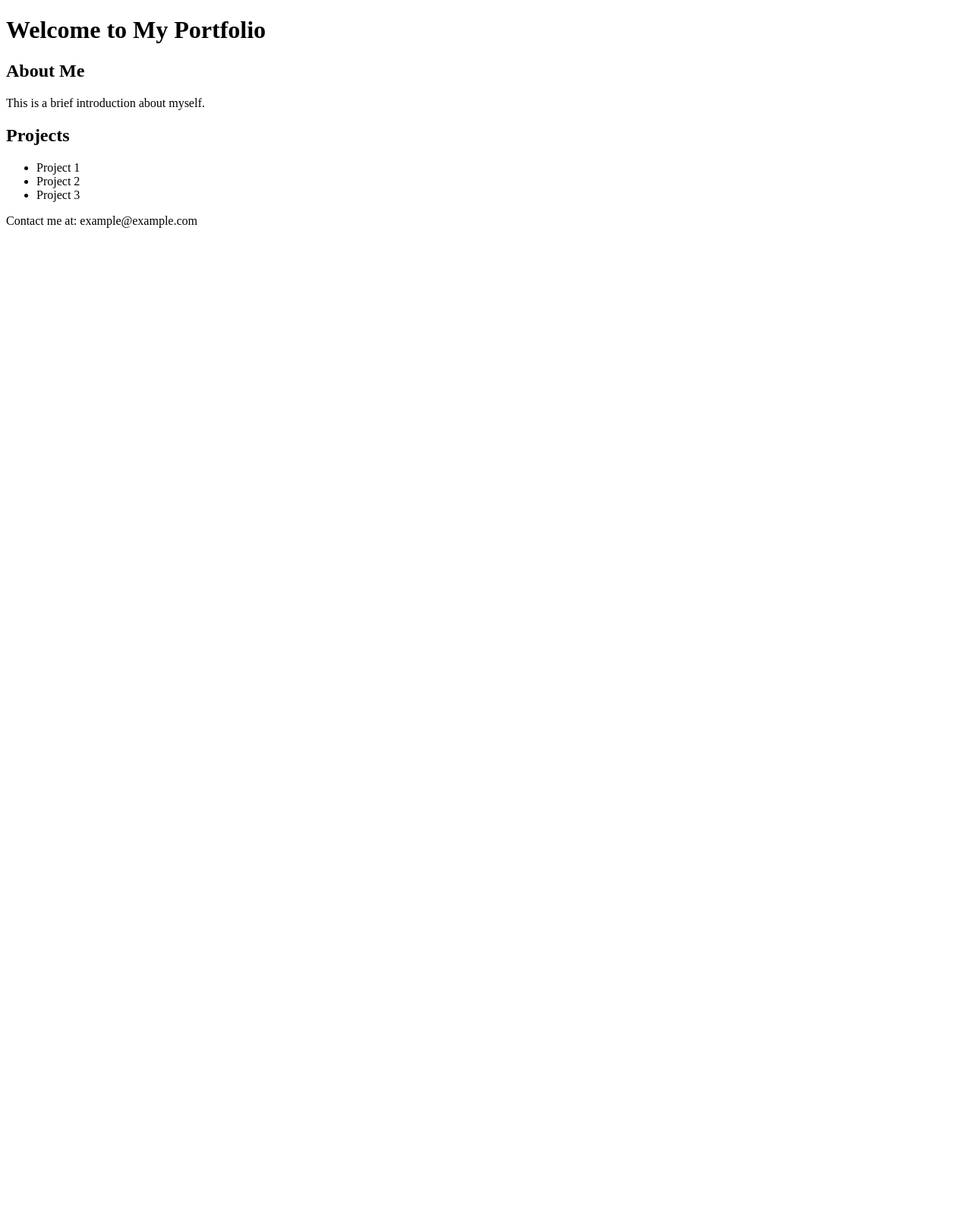
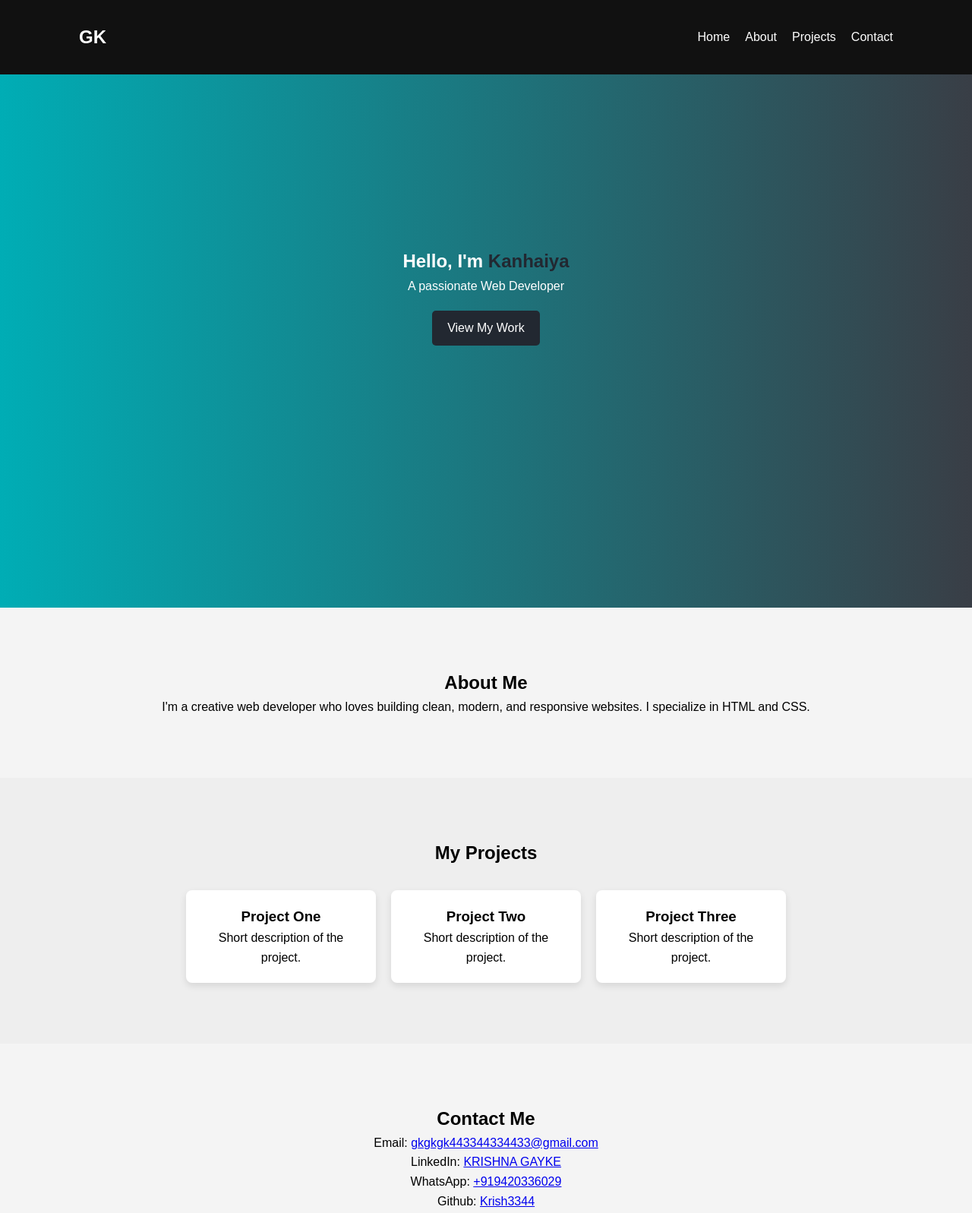
Before and after one commit to Krish3344/MY-Portfolio1, a plain HTML site: page index.html in a window 1280 px wide. Shown: the top 1597 px of the page at 76% size. Before the commit the page ends 800 px from the top, so only its background shows below. Drawn offline with Linux system fonts and the light colour scheme; files that its build step writes are made by us from their sources.

Commit message:
Update index.html with new content

```diff
--- a/index.html
+++ b/index.html
@@ -2,30 +2,72 @@
 <html lang="en">
 <head>
     <meta charset="UTF-8">
+    <title>Kanhaiya | Portfolio</title>
+    <link rel="stylesheet" href="style.css">
     <meta name="viewport" content="width=device-width, initial-scale=1.0">
-    <title>My Portfolio</title>
-    <link rel="stylesheet" href="styles.css">
 </head>
 <body>
+
+    <!-- Header -->
     <header>
-        <h1>Welcome to My Portfolio</h1>
+        <nav>
+            <h1 class="logo">GK</h1>
+            <ul>
+                <li><a href="#home">Home</a></li>
+                <li><a href="#about">About</a></li>
+                <li><a href="#projects">Projects</a></li>
+                <li><a href="#contact">Contact</a></li>
+            </ul>
+        </nav>
     </header>
-    <main>
-        <section>
-            <h2>About Me</h2>
-            <p>This is a brief introduction about myself.</p>
-        </section>
-        <section>
-            <h2>Projects</h2>
-            <ul>
-                <li>Project 1</li>
-                <li>Project 2</li>
-                <li>Project 3</li>
-            </ul>
-        </section>
-    </main>
+
+    <!-- Hero Section -->
+    <section id="home" class="hero">
+        <div class="hero-content">
+            <h2>Hello, I'm <span>Kanhaiya</span></h2>
+            <p>A passionate Web Developer</p>
+            <a href="#projects" class="btn">View My Work</a>
+        </div>
+    </section>
+
+    <!-- About Section -->
+    <section id="about" class="about">
+        <h2>About Me</h2>
+        <p>I'm a creative web developer who loves building clean, modern, and responsive websites. I specialize in HTML and CSS.</p>
+    </section>
+
+    <!-- Projects Section -->
+    <section id="projects" class="projects">
+        <h2>My Projects</h2>
+        <div class="project-container">
+            <div class="project-card">
+                <h3>Project One</h3>
+                <p>Short description of the project.</p>
+            </div>
+            <div class="project-card">
+                <h3>Project Two</h3>
+                <p>Short description of the project.</p>
+            </div>
+            <div class="project-card">
+                <h3>Project Three</h3>
+                <p>Short description of the project.</p>
+            </div>
+        </div>
+    </section>
+
+    <!-- Contact Section -->
+    <section id="contact" class="contact">
+        <h2>Contact Me</h2>
+        <p>Email: <a href="mailto:gkgkgk443344334433@gmail.com">gkgkgk443344334433@gmail.com</a></p>
+        <p>LinkedIn: <a href="https://www.linkedin.com/in/krishna-gayke-88547a336" target="_blank">KRISHNA GAYKE</a></p>
+        <p>WhatsApp: <a href="https://wa.me/919420336029" target="_blank">+919420336029</a></p>
+        <p>Github: <a href="https://github.com/Krish3344" target="_blank">Krish3344</a></p>
+    </section>
+
+    <!-- Footer -->
     <footer>
-        <p>Contact me at: example@example.com</p>
+        <p>© 2026 Kanhaiya Gayke. All Rights Reserved.</p>
     </footer>
+
 </body>
 </html>
```
